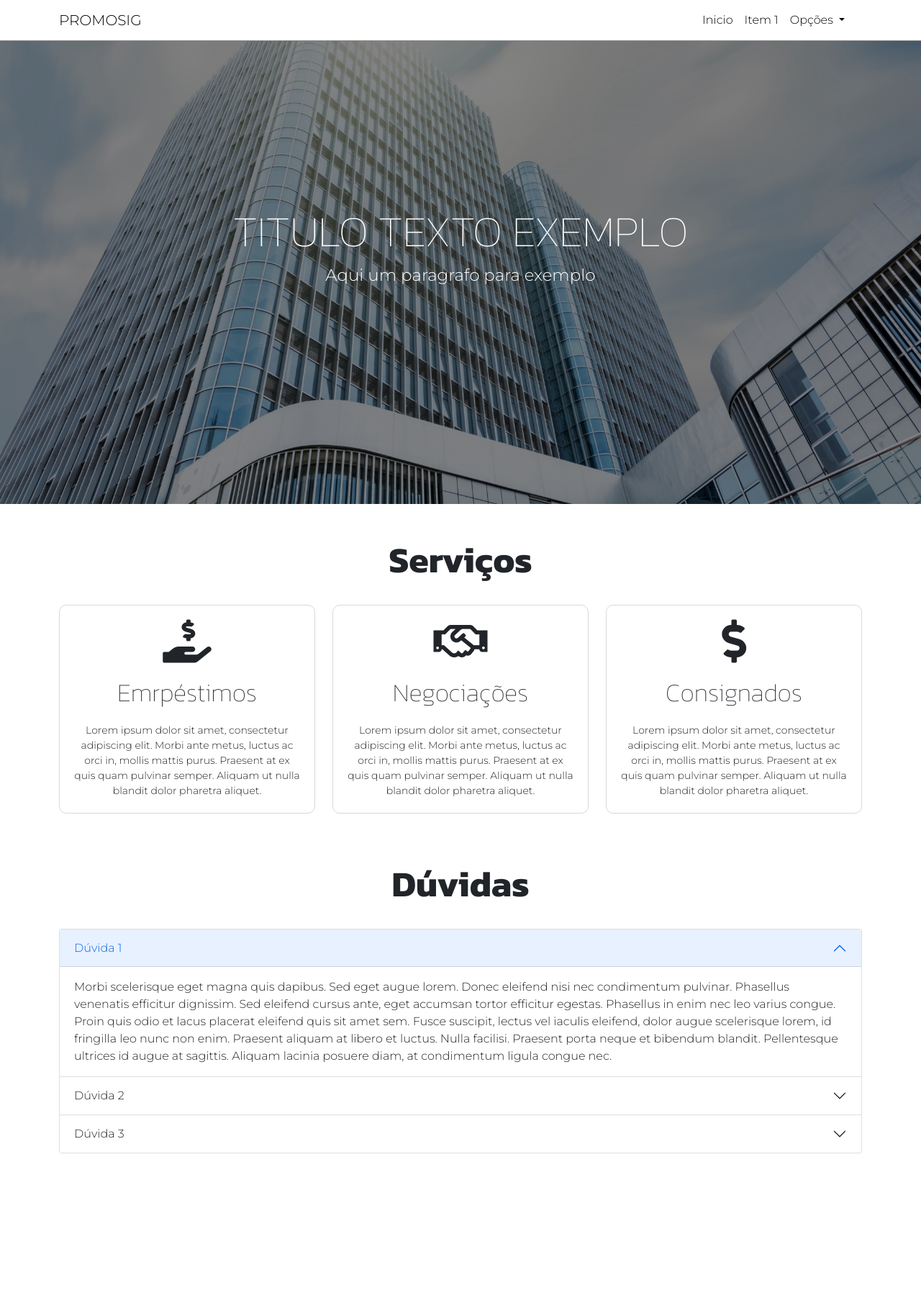
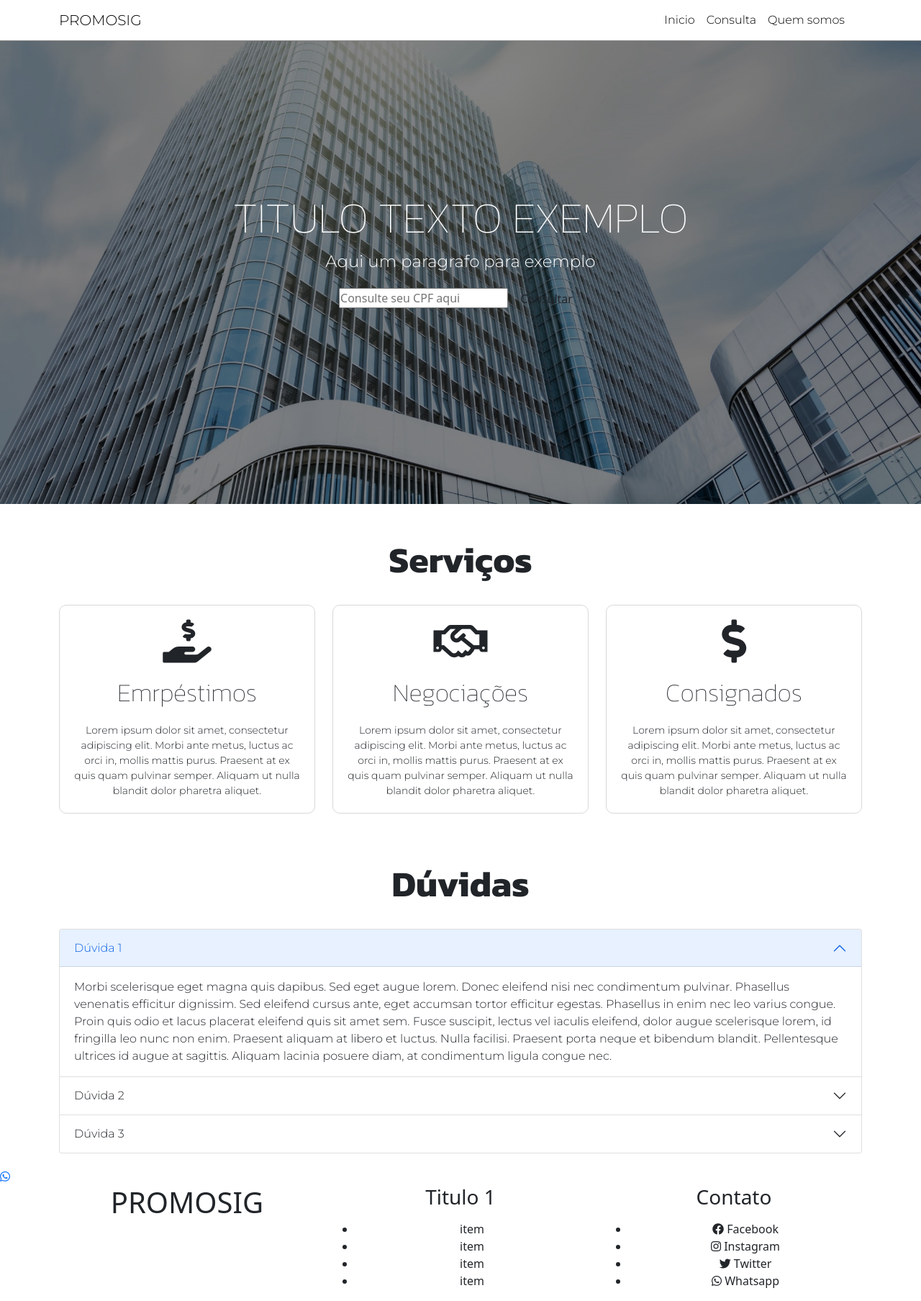
Before and after one commit to Noobiell/Promosig, a plain HTML site: page index.html in a window 1280 px wide. Shown: the whole page at 72% size. Before the commit the page ends 1622 px from the top, so only its background shows below. Drawn offline with nearby package versions, Linux system fonts and the light colour scheme.

Commit message:
Update index.html

```diff
--- a/index.html
+++ b/index.html
@@ -30,31 +30,21 @@
           <button class="navbar-toggler" type="button" data-bs-toggle="offcanvas" data-bs-target="#offcanvasNavbar" aria-controls="offcanvasNavbar">
             <i class="fas fa-bars"></i>
           </button>
-          <div class="offcanvas offcanvas-end" tabindex="-1" id="offcanvasNavbar" aria-labelledby="offcanvasNavbarLabel">
+          <div class="offcanvas offcanvas-end" tabindex="-1" id="offcanvasNavbar" aria-labelledby="offCanvasTitle">
             <div class="offcanvas-header">
-              <h5 class="offcanvas-title" id="offcanvasNavbarLabel">Offcanvas</h5>
+              <h5 class="offcanvas-title" id="offCanvasTitle">Offcanvas</h5>
               <button type="button" class="btn-close text-reset" data-bs-dismiss="offcanvas" aria-label="Close"></button>
             </div>
             <div class="offcanvas-body">
               <ul class="navbar-nav justify-content-end flex-grow-1 pe-3">
                 <li class="nav-item">
-                  <a class="nav-link colorNav active" aria-current="page" href="#">Inicio</a>
+                  <a class="nav-link colorNav active" href="index.html">Inicio</a>
                 </li>
                 <li class="nav-item">
-                  <a class="nav-link colorNav" href="#">Item 1</a>
+                  <a class="nav-link colorNav" href="#">Consulta</a>
                 </li>
-                <li class="nav-item dropdown">
-                  <a class="nav-link colorNav dropdown-toggle" href="#" id="dropdownMenu" role="button" data-bs-toggle="dropdown" aria-expanded="false">
-                    Opções
-                  </a>
-                  <ul class="dropdown-menu" aria-labelledby="dropdownMenu">
-                    <li><a class="dropdown-item" href="#">item 1</a></li>
-                    <li><a class="dropdown-item" href="#">item 2</a></li>
-                    <li>
-                      <hr class="dropdown-divider">
-                    </li>
-                    <li><a class="dropdown-item" href="#">item 3</a></li>
-                  </ul>
+                <li class="nav-item">
+                  <a class="nav-link colorNav" href="quemsomos.html">Quem somos</a>
                 </li>
               </ul>
             </div>
@@ -69,6 +59,11 @@
             <div class="containerTextoBanner">
                 <h1>TITULO TEXTO EXEMPLO</h1>
                 <p>Aqui um paragrafo para exemplo</p>
+
+                <div class="coletaCpf">
+                  <input type="text" class="cpfCliente" placeholder="Consulte seu CPF aqui">
+                  <button class="btn btnConsulta">Consultar</button>
+                </div>
             </div>
         </div><!--Fim container-->
       </section>
@@ -159,6 +154,37 @@
           </div><!--Fim coontainer-->
       </section>
 
+      <a class="btnWhatsapp" href="#">
+        <i class="fab fa-whatsapp"></i>
+      </a>
+
+      <footer id="rodape">
+        <div class="container">
+          <div class="row">
+            <div class="col-md-4 text-center">
+              <h1 class="logoRodape">PROMOSIG</h1>
+            </div><!--Fim col-->
+            <div class="col-md-4 text-center">
+              <h3 class="tituloFooter mb-3">Titulo 1</h3>
+              <ul class="listaItensFooter">
+                <li class="textoFooter">item</li>
+                <li class="textoFooter">item</li>
+                <li class="textoFooter">item</li>
+                <li class="textoFooter">item</li>
+              </ul>
+            </div><!--Fim col-->
+            <div class="col-md-4 text-center">
+              <h3 class="tituloFooter mb-3">Contato</h3>
+              <ul class="listaItensFooter">
+                <li class="textoFooter"><i class="fab fa-facebook"></i> Facebook</li>
+                <li class="textoFooter"><i class="fab fa-instagram"></i> Instagram</li>
+                <li class="textoFooter"><i class="fab fa-twitter"></i> Twitter</li>
+                <li class="textoFooter"><i class="fab fa-whatsapp"></i> Whatsapp</li>
+              </ul>
+            </div>
+          </div><!--Fim row-->
+        </div><!--Fim container-->
+      </footer>
     <!-- Optional JavaScript; choose one of the two! -->
 
     <!-- Option 1: Bootstrap Bundle with Popper -->
```
